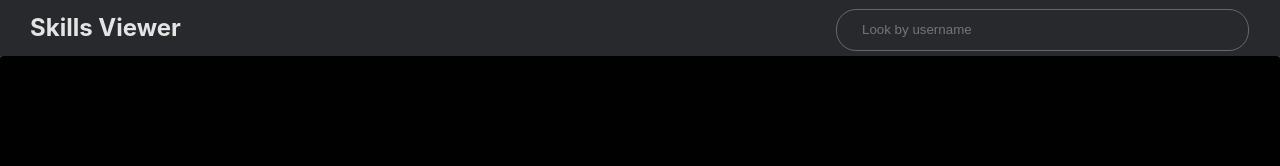
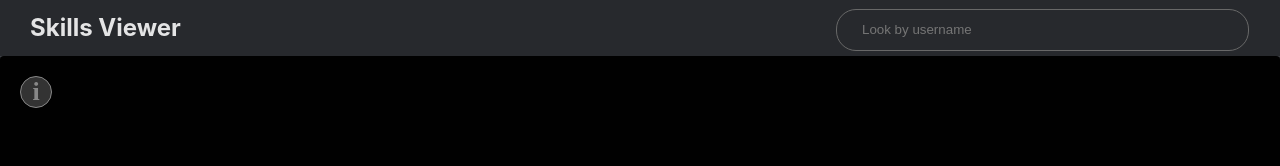
Before and after one commit to maparrar/torre_front, a React (Create React App) app: page / in a window 1280 px wide. Shown: the top 166 px of the page. Built offline with nearby package versions, Linux system fonts and the light colour scheme.

Commit message:
Finish information component

```diff
--- /dev/null
+++ b/src/components/UI/Info/Info.js
@@ -0,0 +1,25 @@
+import React, {useState} from 'react';
+
+import classes from './Info.module.css';
+
+const Info = () => {
+  const [visible, setVisible] = useState(false);
+
+  const clickHandler = () => {
+    setVisible(!visible);
+  };
+
+  return <div className={classes.info}>
+    <div className={classes.icon} onClick={clickHandler}>i</div>
+    {visible && <div className={classes.content}>
+      <strong><p>Tool for compare jobs' skills required with the strengths of a torre.co user.</p></strong>
+      <p>The yellow circle represents the user.</p>
+      <p>The white circles are the job offers, and the radius represents the average salary (between min and max) of that offer in USD/month.</p>
+      <p>Links between user and offers means that the user have at least one skill required.</p>
+      <p>The connected jobs near the user are the jobs with more skills in common with the user.</p>
+      <p>Click on an offer for details.</p>
+    </div>}
+  </div>
+};
+
+export default Info;
--- /dev/null
+++ b/src/components/UI/Info/Info.module.css
@@ -0,0 +1,38 @@
+.info {
+  left: 20px;
+  position: absolute;
+  top: 20px;
+}
+
+.icon {
+  background-color: rgba(255, 255, 255, 0.2);
+  border: solid 1px #888888;
+  border-radius: 50%;
+  color: #888888;
+  cursor: pointer;
+  font-family: "Noto Serif Georgian";
+  font-size: 26px;
+  font-weight: bold;
+  height: 30px;
+  line-height: 27px;
+  text-align: center;
+  width: 30px;
+}
+
+.content {
+  background-color: rgba(255, 255, 255, 0.2);
+  border: solid 1px #888888;
+  border-radius: 8px;
+  color: #aaaaaa;
+  height: 200px;
+  margin-top: 5px;
+  overflow: auto;
+  padding: 5px;
+  width: 300px;
+  z-index: 1002;
+}
+
+.content p {
+  margin: 20px 0;
+  padding: 0;
+}
--- a/src/containers/Viewer/Viewer.js
+++ b/src/containers/Viewer/Viewer.js
@@ -7,6 +7,7 @@ import Modal from "../../components/UI/Modal/Modal";
 import * as actionTypes from "../../store/actions/actionTypes";
 import {generateGraphData} from "./Graph/dataTools";
 import Comparator from "./../../components/Comparator/Comparator"
+import Info from "../../components/UI/Info/Info";
 
 const Viewer = props => {
   const [data, setData] = useState(null);
@@ -75,6 +76,7 @@ const Viewer = props => {
           username={props.username}
         />
       </Modal>
+      <Info />
       <Graph
         data={data}
         onCLick={nodeClickHandler}
```
Also changed, not shown: 1 other file (tests, documents, lock files or other folders).
